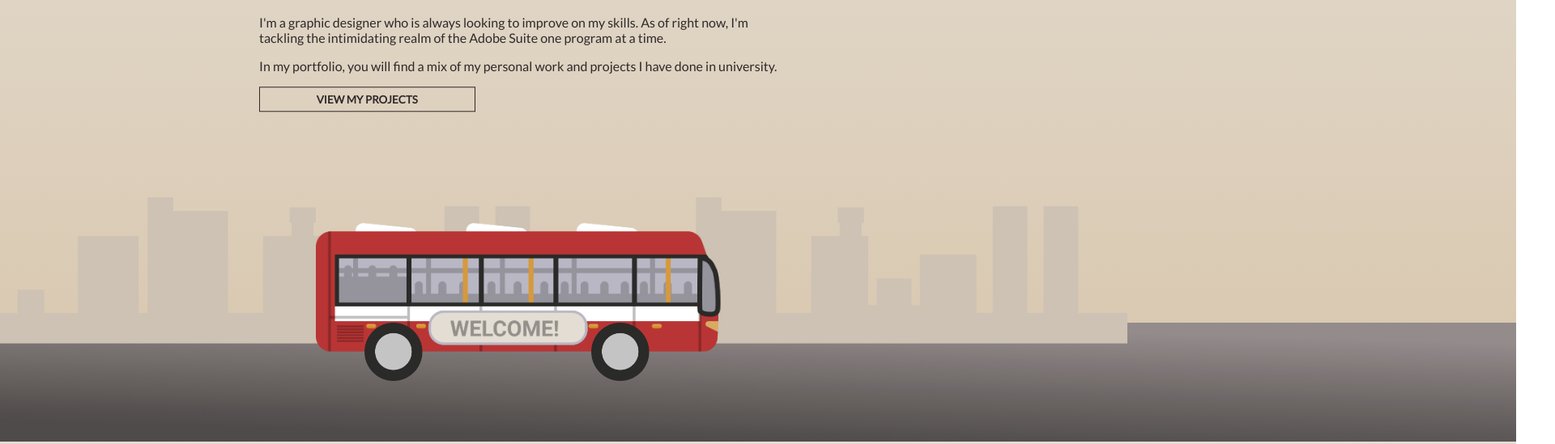
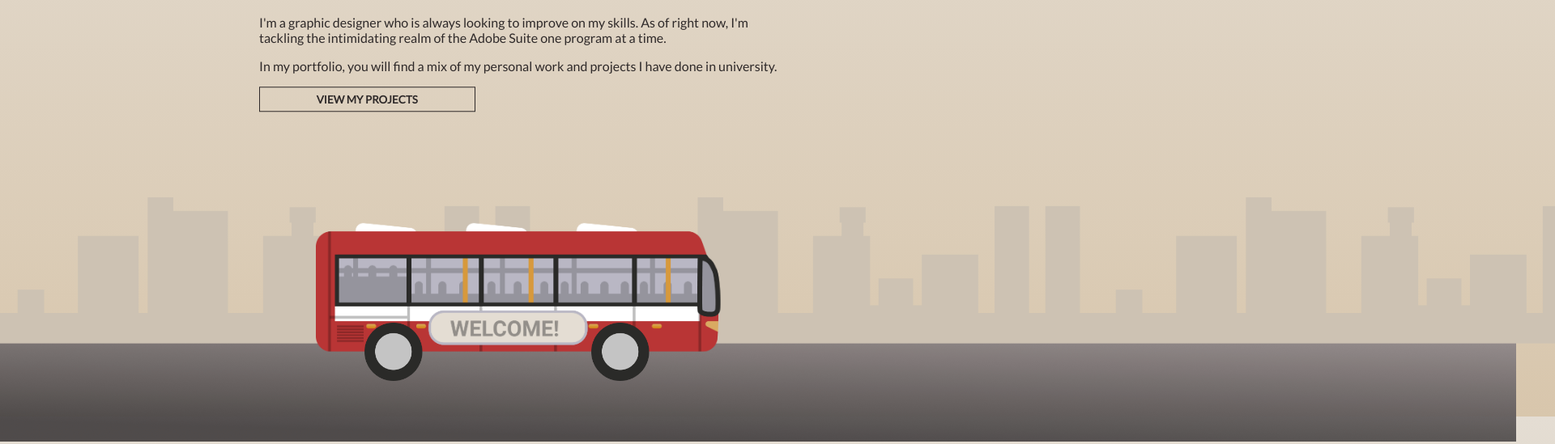
Before and after one commit to karenkreates/karenkreates.github.io, a plain HTML site: page index.html in a window 1280 px wide. Shown: the part 301-850 px from the top of the page at 81% size, 1920 px wide, since content can reach past the window. Drawn offline with Linux system fonts and the light colour scheme.

Commit message:
Revert "city pic change"
This reverts commit c01dd63982476a56c1928f6559ecba680a77cc66.

```diff
--- a/index.html
+++ b/index.html
@@ -15,7 +15,7 @@
       </div>
 
       <div class="city">
-        <img src="images/index/city_3.png" alt="city">
+        <img src="images/index/city_2.png" alt="city">
       </div>
 
       <div class="bus">
```
